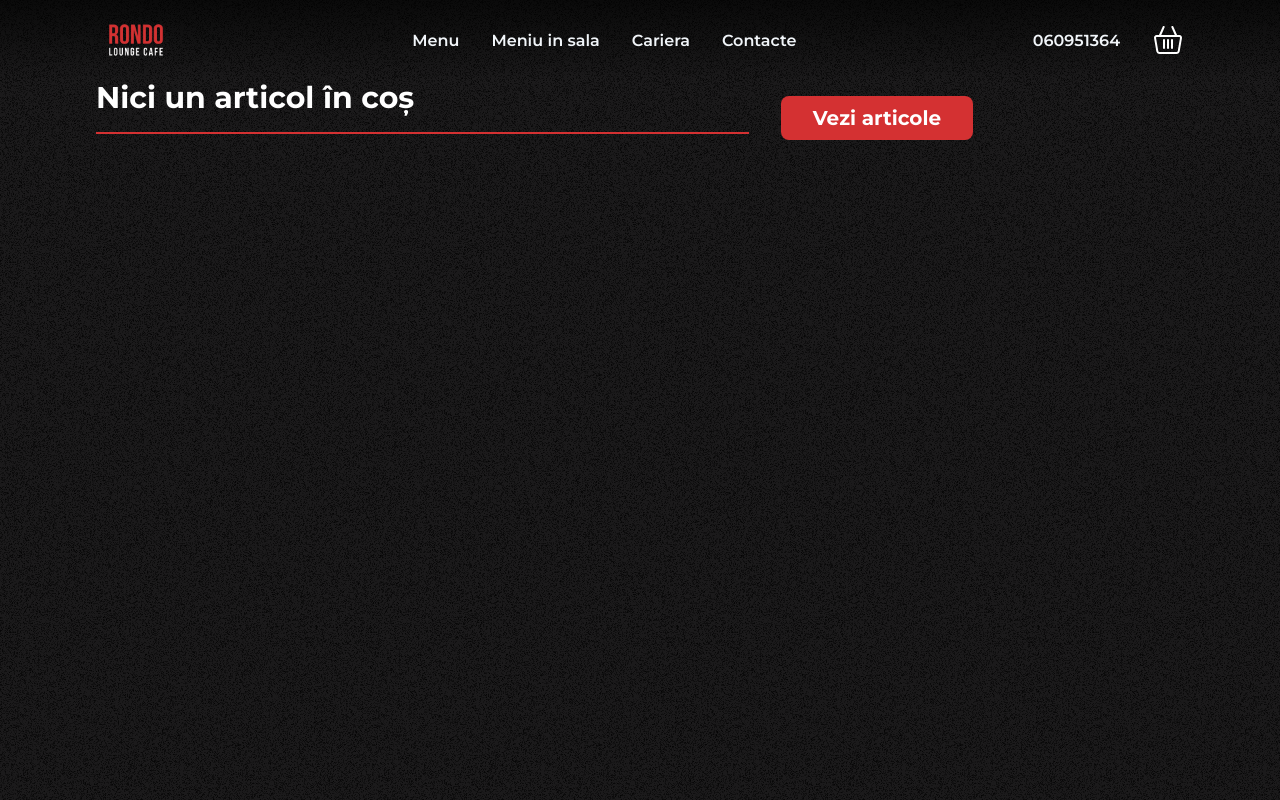
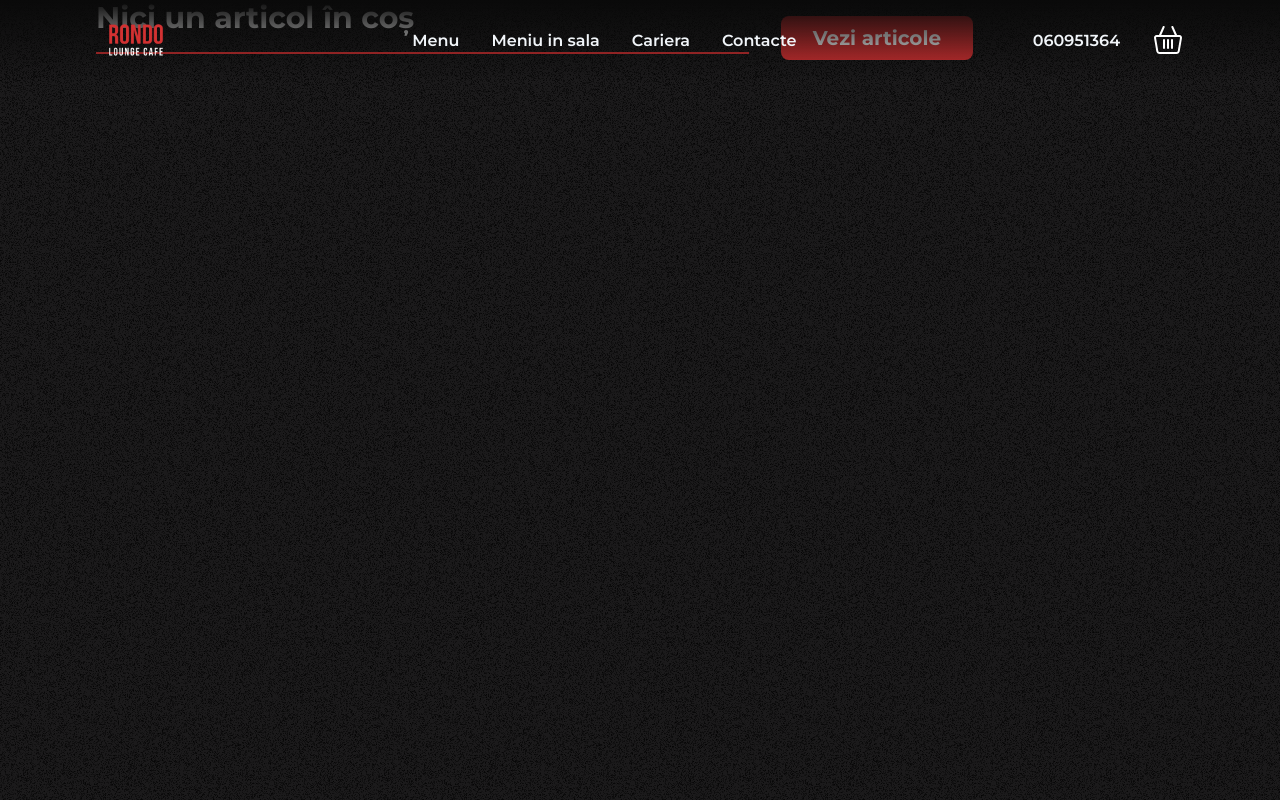
Before and after one commit to poofy25/Restaurant_WebApp, a Next.js app: page /cart in a window 1280 px wide. Built offline with nearby package versions, Linux system fonts and the light colour scheme.

Commit message:
added hero section

```diff
--- /dev/null
+++ b/src/app/_HomePage/Hero/Hero.jsx
@@ -0,0 +1,34 @@
+import Link from "next/link"
+import Image from "next/image"
+import BrushStrokeImg from '/public/imgs/brushStroke2.png'
+import Logo from '/public/imgs/logo_placeholder.png'
+
+
+
+export default function HeroSection () {
+
+
+
+    return (
+        <div
+        // style={{background:"url(/imgs/hero.jpg)"}}
+        className="flex flex-col z-[49] items-center justify-center bg-[url(/imgs/hero.jpg)] md:bg-[url(/imgs/hero2.jpg)] relative h-[100vh] top-0 w-[calc(100vw-(100vw-100%)] box-border !bg-cover !bg-center mx-[-7.5vw]">
+            <Image className="w-[50%] h-auto " src={Logo} width='500' height='500'/>
+            <Link href='/#Pizza' className="flex justify-between mb-4 items-center w-[50%] px-8 py-3 border-0 border-solid border-primay-light relative imageDropShadow transform-gpu">
+                <h3 className="w-full text-center text-2xl">Meniu</h3>
+                <Image src={BrushStrokeImg} className='filterToComplimentary -z-10' fill={true}/>
+            </Link>
+            <Link href='/#Pizza' className="flex justify-between items-center w-[50%] px-8 py-3 border-0 border-solid border-primay-light relative imageDropShadow transform-gpu">
+                <h3 className="w-full text-center text-complimentary text-2xl">Pizza</h3>
+                <Image src={BrushStrokeImg} className='grayscale invert -z-10' fill={true}/>
+            </Link>
+            <Image className="w-[50%] h-auto opacity-0 " src={Logo} width='500' height='500'/>
+
+            <div className="absolute w-full h-full left-0 top-0 bg-[rgba(0,0,0,0.25)] -z-10"></div>
+            {/* <Link href='/menu-local' className="flex justify-between items-center px-8 py-3 border-0 border-solid border-primay-light relative imageDropShadow transform-gpu">
+                <h3 className="w-full text-center text-2xl">Meniu în sală</h3>
+                <Image src={BrushStrokeImg} className='filterToComplimentary -z-10' fill={true}/>
+            </Link> */}
+        </div>
+    )
+}
--- a/src/app/globals.css
+++ b/src/app/globals.css
@@ -86,3 +86,7 @@ textarea , input , option , select {
   -ms-filter: drop-shadow(8px 8px 0px rgb(15,15,15));
   -o-filter: drop-shadow(8px 8px 0px rgb(15,15,15));
 }
+
+.navBarBackground {
+  background: url(/imgs/bgTexture.png) , linear-gradient(0deg, rgba(27,26,27,1) 0%, rgba(10,10,10,1) 100%) !important;
+}
--- a/src/app/page.jsx
+++ b/src/app/page.jsx
@@ -1,7 +1,7 @@
 'use server'
 import HomeCategorySection from '@/app/_HomePage/CategorySection/CategorySection'
 import CategoriesSlider from '@/components/CategoriesSlider/CategoriesSlider'
-// import HeroSection from '@/components/Hero/Hero'
+import HeroSection from '@/app/_HomePage/Hero/Hero'
 
 
 export default async function Home() {
@@ -15,6 +15,7 @@ export default async function Home() {
   return (
     <main className='flex flex-wrap justify-start px-[7.5vw]  sm:gap-0 bg-repeat'>
       <div className="w-full flex flex-col gap-8">
+      <HeroSection/>
       <CategoriesSlider categories={data} />
       {data.map((categoryData, index)=>{
         if(categoryData.active) {
--- a/src/components/CategoriesSlider/CategoriesSlider.jsx
+++ b/src/components/CategoriesSlider/CategoriesSlider.jsx
@@ -5,7 +5,7 @@ import Image from "next/image";
 import useSticky from '@/hooks/useSticky'
 import BrushStrokeImg from '/public/imgs/brushStroke2.png'
 
-import { useRef } from "react";
+import { useEffect, useRef } from "react";
 import { useDraggable } from "react-use-draggable-scroll";
 
 
@@ -15,11 +15,19 @@ export default function CategoriesSlider ({categories}) {
     const data = categories
     const {ref, isSticky} = useSticky()
 
+    useEffect(()=>{
+        if(isSticky){
+        //     document.getElementById('navbar').classList.add("!fixed")
+        // } else {
+        //     document.getElementById('navbar').classList.remove("!fixed")
+        }
+    },[isSticky])
+
 
     return (
         <div ref={ref}
         style={{background:"url(/imgs/bgTexture.png) , linear-gradient(0deg, rgba(27,26,27,0.85) 0%, rgba(27,26,27,1) 25%)"}}
-        className= " px-[7.5vw] w-full py-4 mx-[-7.5vw] overflow-x-auto overflow-y-hidden sticky top-[79px] z-10 gap-[1rem] flex flex-nowrap  snap-x ">
+        className= " px-[7.5vw] w-full py-4 mx-[-7.5vw] overflow-x-auto overflow-y-hidden sticky top-[79px] z-10 gap-[1rem] flex flex-nowrap  snap-x md:relative md:top-0">
 
 
 
--- a/src/components/Navbar/NavBar.jsx
+++ b/src/components/Navbar/NavBar.jsx
@@ -1,7 +1,7 @@
 'use client'
 import styles from './navBar.module.scss'
 
-import { useState } from "react"
+import { useEffect, useState , useRef } from "react"
 
 import Image from "next/image"
 import Link from "next/link"
@@ -18,15 +18,31 @@ export default function NavBar () {
 
     const {items , dispatch} = useCartContext()
     const [isMenuOpen , setIsMenuOpen] = useState(false)
+    const ref = useRef()
+
+    useEffect(()=>{
+
+        const handleScroll = (event) => {
+            if(window.innerHeight - window.scrollY <= 0){
+                ref.current.classList.add('navBarBackground')
+            } else {
+                ref.current.classList.remove('navBarBackground')
+            }
+        }
+
+        window.addEventListener('scroll', handleScroll);
+        return ()=>{window.removeEventListener('scroll', handleScroll);}
+    },[])
 
 
     return (
-        <nav className={` navBar
-        flex flex-row items-center w-full h-[80px] bg-primary overflow-hidden px-[7.5vw]
-        justify-between box-border sticky top-0 z-50  transition-all
-        ${isMenuOpen ? "!fixed top-0" : ""}
+        <nav id='navbar' ref={ref}
+        className={` navBar
+        flex flex-row items-center w-full h-[80px] overflow-hidden px-[7.5vw]
+        justify-between box-border fixed top-0 z-50  transition-all
         `}
-        style={{background: "url(/imgs/bgTexture.png) , linear-gradient(0deg, rgba(27,26,27,1) 0%, rgba(10,10,10,1) 100%)"}}
+        // style={{background: "url(/imgs/bgTexture.png) , linear-gradient(0deg, rgba(27,26,27,1) 0%, rgba(10,10,10,1) 100%)" :  "linear-gradient(0deg, rgba(27,26,27,0) 0%, rgba(10,10,10,1) 100%)"}}
+        style={{background: "linear-gradient(0deg, rgba(27,26,27,0) 0%, rgba(10,10,10,1) 100%)"}}
         >
 
 
--- a/src/components/Navbar/NavBarMenu.jsx
+++ b/src/components/Navbar/NavBarMenu.jsx
@@ -12,7 +12,7 @@ export default function NavBarMenu ({isMenuOpen , setIsMenuOpen}) {
         onClick={(e)=>{if(e.target === e.currentTarget) setIsMenuOpen(false)}}
         className={`
             ${isMenuOpen ? 'top-[80px] no-doc-scroll' : 'top-[-100%]'}
-            w-full h-full fixed left-0 z-10 transition-all
+            w-full h-full fixed left-0 z-50 transition-all
             bg-[rgba(0,0,0,0.5)]
             flex sm:hidden
         `}>
```
Also changed, not shown: public/imgs/Hero.jpg, public/imgs/hero2.jpg (added).
